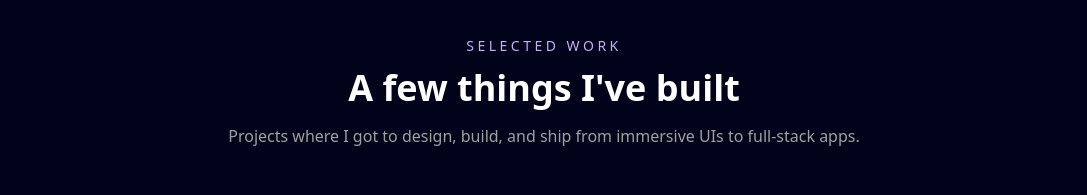
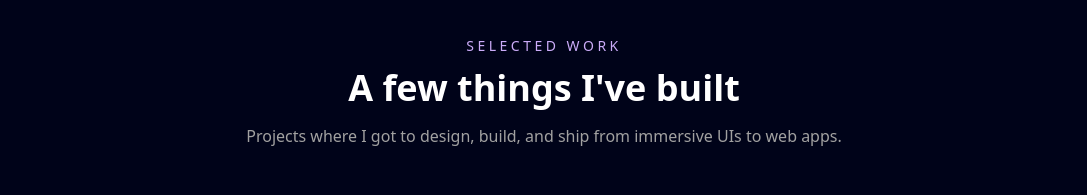
Before and after one commit to Osikoya17/portfolio_1, a Next.js app: page / in a window 1280 px wide. Shown: the part 2060-2255 px from the top of the page, without its empty margins (96-1183 px from the left). Built offline with nearby package versions, Linux system fonts and the light colour scheme.

Commit message:
little change

```diff
--- a/components/RecentProjects.tsx
+++ b/components/RecentProjects.tsx
@@ -136,7 +136,7 @@ const RecentProjects = () => {
         </h2>
         <p className="mt-4 text-sm text-neutral-400 md:text-base">
           Projects where I got to design, build, and ship from immersive UIs to
-          full-stack apps.
+          web apps.
         </p>
       </div>
 
```
